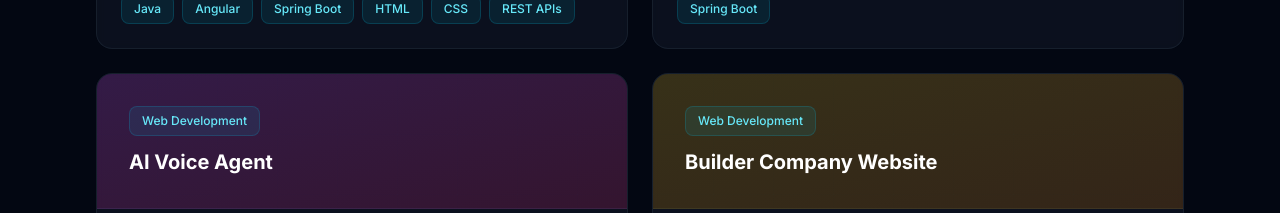
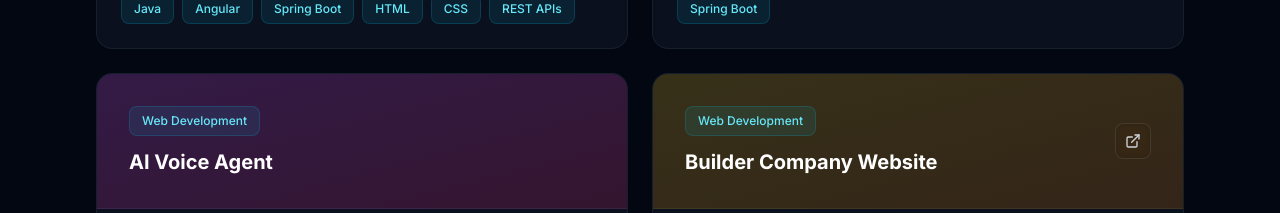
Before and after one commit to YOGESHBOTCHA965/yogesh-portfolio, a Next.js app: page /yogesh-portfolio/projects in a window 1280 px wide. Shown: the part 1000-1213 px from the top of the page. Built offline with nearby package versions, Linux system fonts and the light colour scheme.

Commit message:
Add live link for Builder Company Website

```diff
--- a/src/app/projects/page.tsx
+++ b/src/app/projects/page.tsx
@@ -57,6 +57,7 @@ const projects: Project[] = [
     description:
       'Created a responsive business website for a construction company featuring service listings, client inquiry forms, and dynamic content management. Emphasized performance, usability, and maintainability with clean, modern design.',
     technologies: ['HTML', 'CSS', 'JavaScript', 'Bootstrap', 'Responsive Design'],
+    liveLink: 'https://builder-company.vercel.app/',
     gradient: 'from-yellow-500/20 to-amber-600/20',
     category: 'Web Development',
     highlights: ['Responsive design', 'Client inquiry forms', 'Content management'],
```
